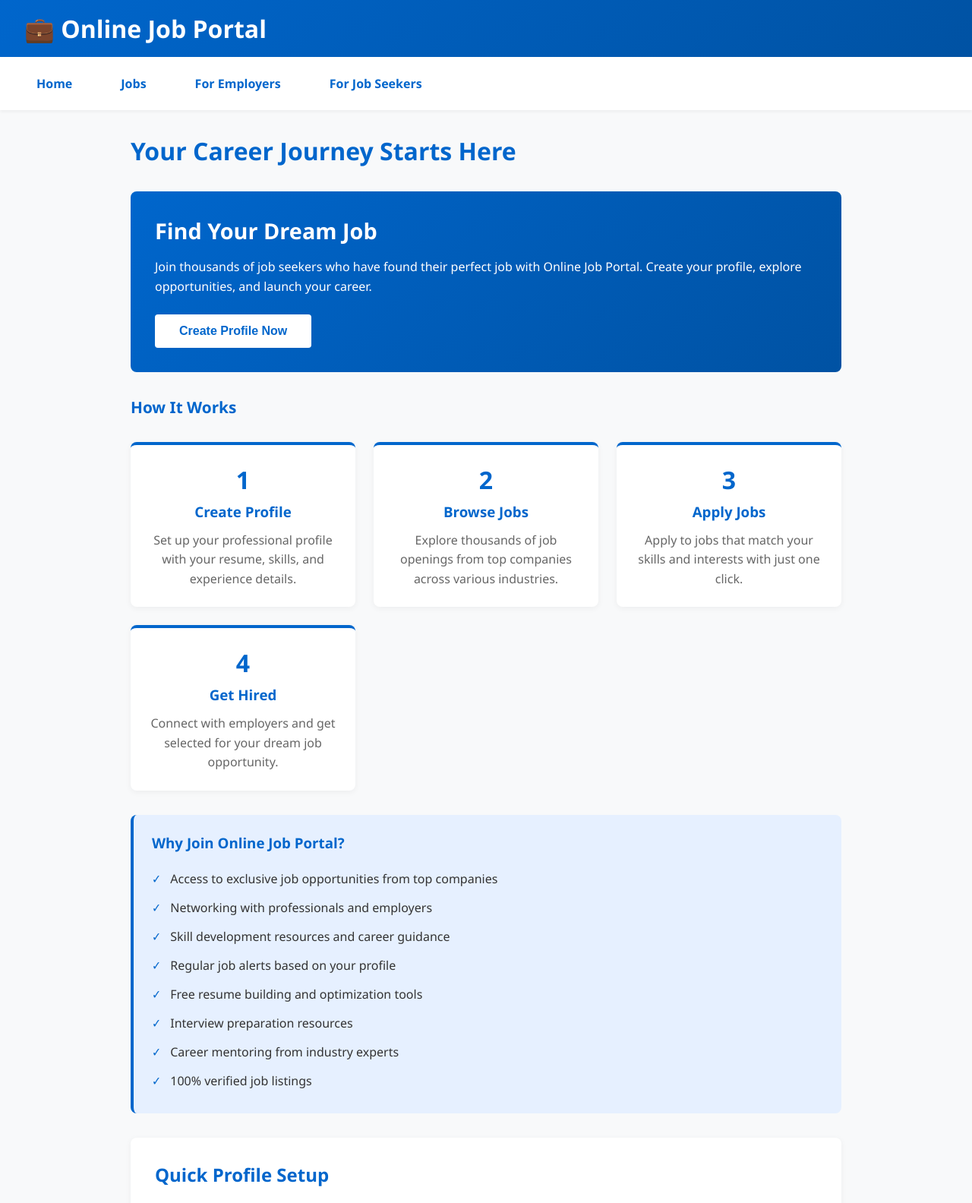
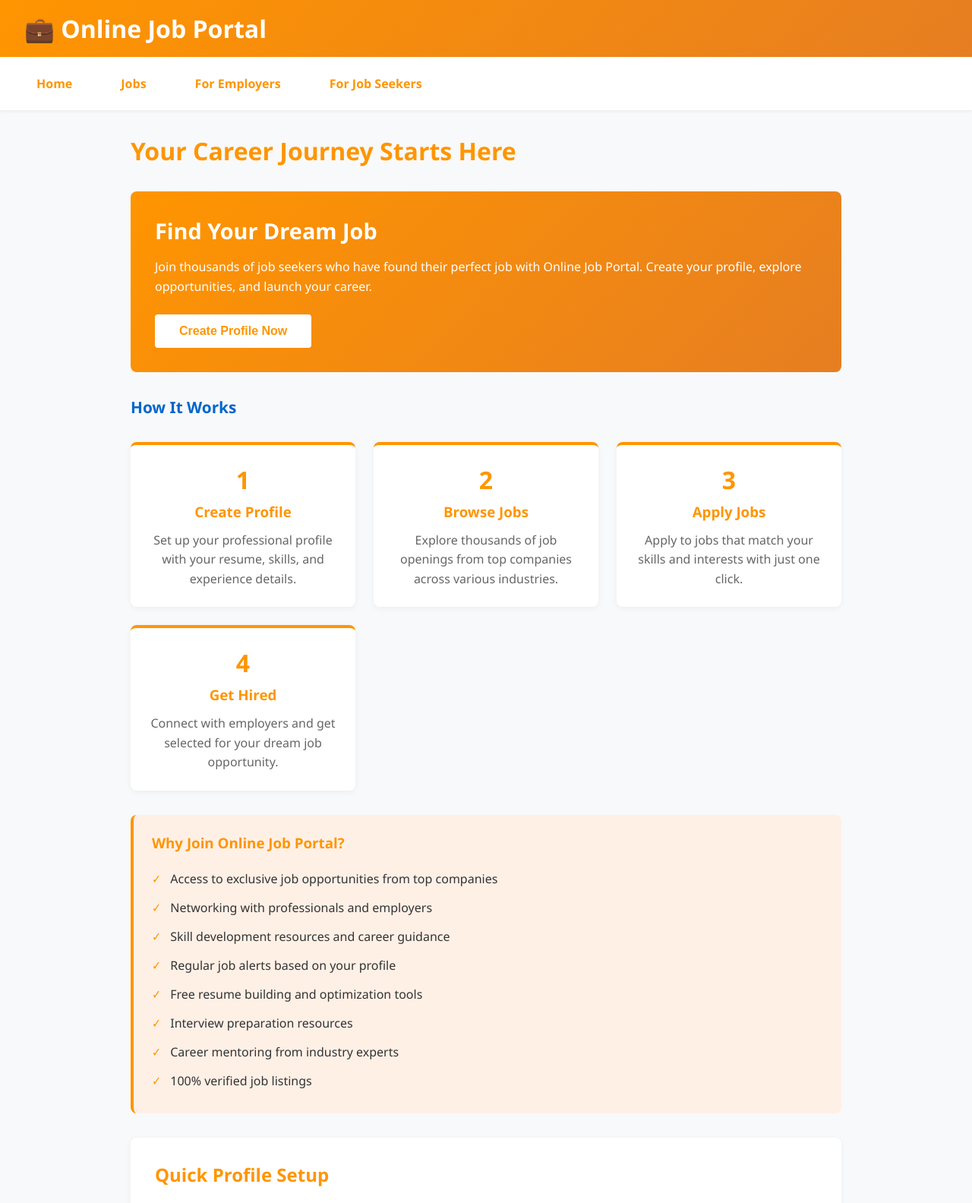
Before and after one commit to sahbazhussain801-pixel/apnacollege-demo, a plain HTML site: page seeker.html in a window 1280 px wide. Shown: the top 1584 px of the page at 76% size. Drawn offline with Linux system fonts and the light colour scheme.

Commit message:
Change color scheme from blue to orange and white to gray
- Updated header gradient from blue (#0066cc) to orange (#FF9500)
- Changed all button colors from blue to orange
- Updated navigation links color to orange
- Changed card borders from blue to orange
- Updated input focus states to orange
- Changed light blue backgrounds (#e6f0ff) to light gray (#f0f0f0)
- Updated all hover states to use orange theme
- Applied consistent orange & gray color scheme across all 4 pages

```diff
--- a/seeker.html
+++ b/seeker.html
@@ -18,7 +18,7 @@
         }
 
         header {
-            background: linear-gradient(135deg, #0066cc 0%, #0052a3 100%);
+            background: linear-gradient(135deg, #FF9500 0%, #E67E22 100%);
             color: white;
             padding: 1rem 2rem;
         }
@@ -37,7 +37,7 @@
 
         nav a {
             text-decoration: none;
-            color: #0066cc;
+            color: #FF9500;
             font-weight: 600;
             padding: 0.5rem 1rem;
             border-radius: 4px;
@@ -45,7 +45,7 @@
         }
 
         nav a:hover {
-            background: #e6f0ff;
+            background: #ffe6cc;
         }
 
         .container {
@@ -55,13 +55,13 @@
         }
 
         .page-title {
-            color: #0066cc;
+            color: #FF9500;
             margin-bottom: 2rem;
             font-size: 2rem;
         }
 
         .hero {
-            background: linear-gradient(135deg, #0066cc 0%, #0052a3 100%);
+            background: linear-gradient(135deg, #FF9500 0%, #E67E22 100%);
             color: white;
             padding: 2rem;
             border-radius: 8px;
@@ -82,7 +82,7 @@
         .btn {
             padding: 0.8rem 2rem;
             background: white;
-            color: #0066cc;
+            color: #FF9500;
             border: none;
             border-radius: 4px;
             cursor: pointer;
@@ -109,18 +109,18 @@
             border-radius: 8px;
             box-shadow: 0 2px 8px rgba(0,0,0,0.05);
             text-align: center;
-            border-top: 4px solid #0066cc;
+            border-top: 4px solid #FF9500;
         }
 
         .step-number {
             font-size: 2rem;
-            color: #0066cc;
+            color: #FF9500;
             font-weight: bold;
             margin-bottom: 0.5rem;
         }
 
         .step h3 {
-            color: #0066cc;
+            color: #FF9500;
             margin-bottom: 0.8rem;
         }
 
@@ -138,7 +138,7 @@
         }
 
         .profile-form h3 {
-            color: #0066cc;
+            color: #FF9500;
             margin-bottom: 1.5rem;
             font-size: 1.5rem;
         }
@@ -169,8 +169,8 @@
         .form-group textarea:focus,
         .form-group select:focus {
             outline: none;
-            border-color: #0066cc;
-            box-shadow: 0 0 0 3px rgba(0, 102, 204, 0.1);
+            border-color: #FF9500;
+            box-shadow: 0 0 0 3px rgba(255, 149, 0, 0.1);
         }
 
         .form-group textarea {
@@ -186,7 +186,7 @@
 
         .submit-btn {
             padding: 0.8rem 2rem;
-            background: #0066cc;
+            background: #FF9500;
             color: white;
             border: none;
             border-radius: 4px;
@@ -197,19 +197,19 @@
         }
 
         .submit-btn:hover {
-            background: #0052a3;
+            background: #E67E22;
         }
 
         .benefits {
-            background: #e6f0ff;
+            background: #fff0e6;
             padding: 1.5rem;
             border-radius: 8px;
             margin: 2rem 0;
-            border-left: 4px solid #0066cc;
+            border-left: 4px solid #FF9500;
         }
 
         .benefits h3 {
-            color: #0066cc;
+            color: #FF9500;
             margin-bottom: 1rem;
         }
 
@@ -224,7 +224,7 @@
 
         .benefits li:before {
             content: "✓ ";
-            color: #0066cc;
+            color: #FF9500;
             font-weight: bold;
             margin-right: 0.5rem;
         }
```
Also changed, not shown: employer.html (+14 -14 lines), index.html (+17 -17 lines), job.html (+11 -11 lines).
